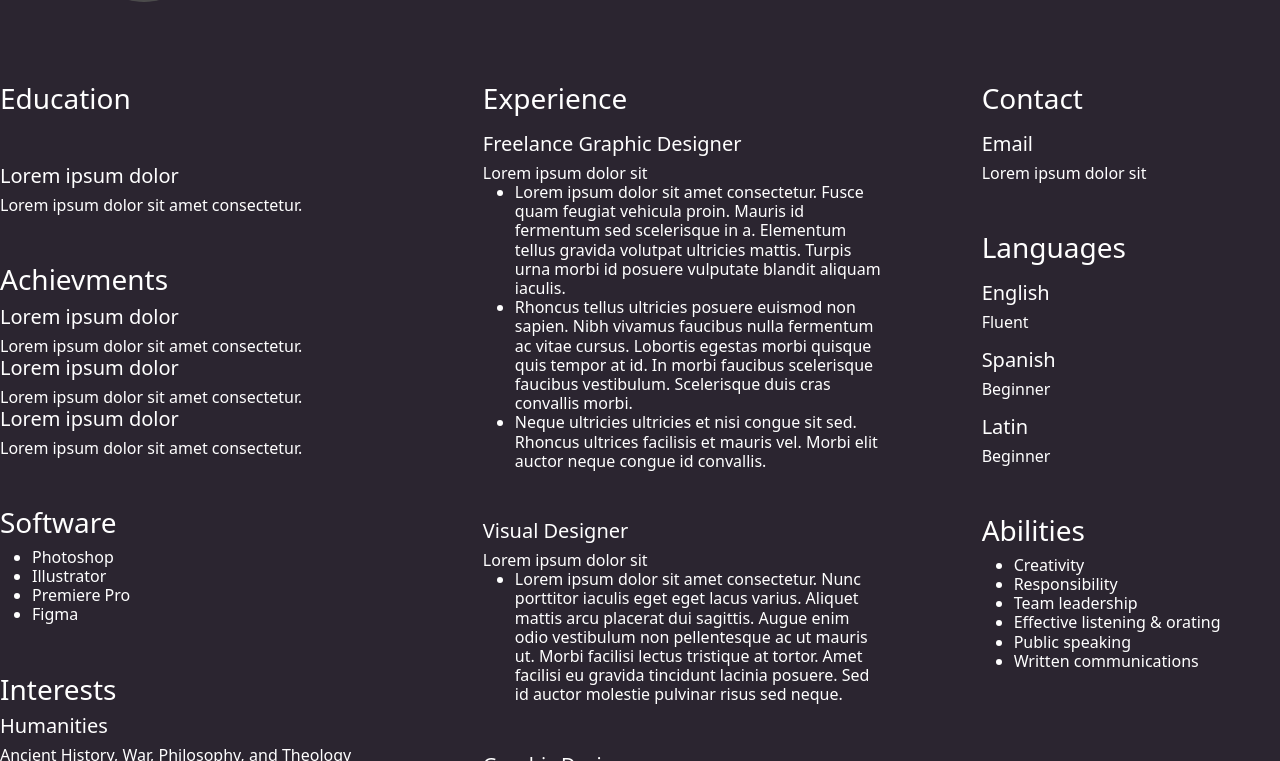
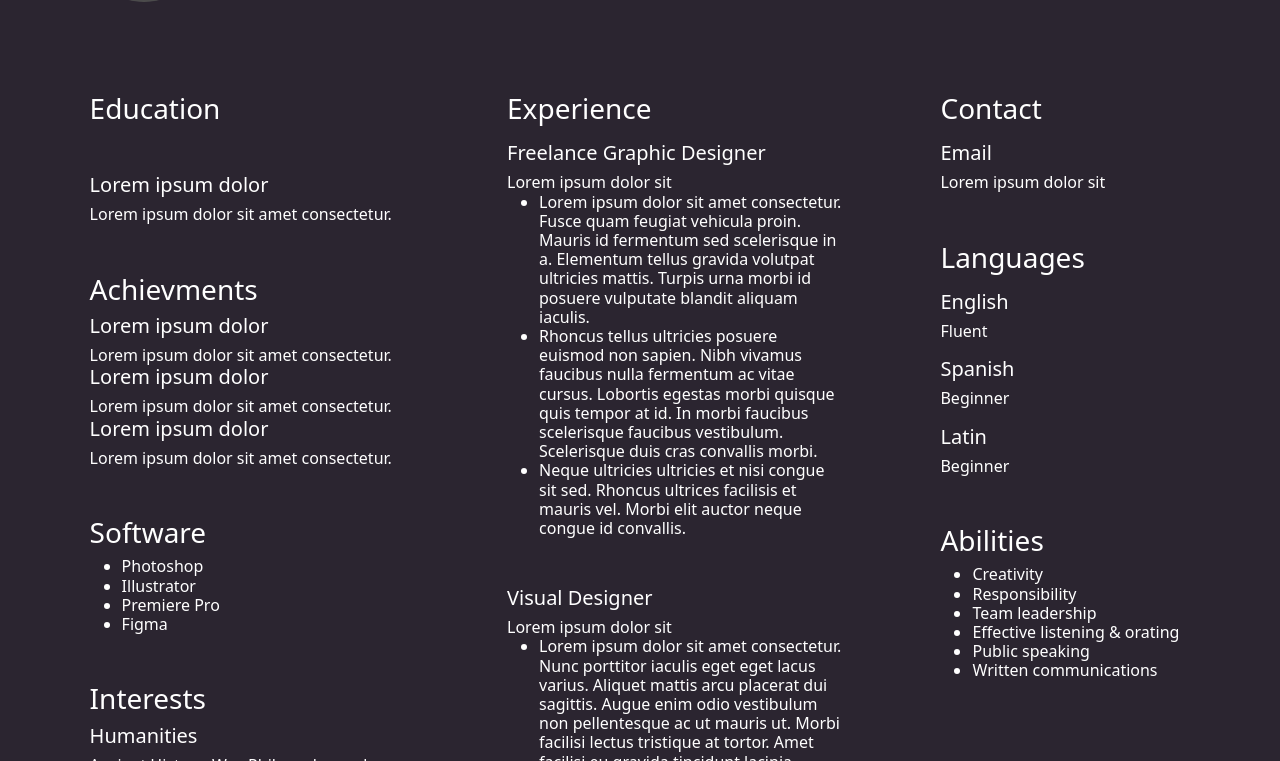
Before and after one commit to Zarfaa/Portfolio_Project, a React (Create React App) app: page / in a window 1280 px wide. Shown: the part 819-1580 px from the top of the page. Built offline with nearby package versions, Linux system fonts and the light colour scheme.

Commit message:
updated CV

```diff
--- a/src/Pages/CV/CV.css
+++ b/src/Pages/CV/CV.css
@@ -6,6 +6,7 @@
 .Flex{
     display: flex;
     justify-content: space-between;
+    margin: 7%;
     gap: 5em;
     flex-wrap: wrap;
     padding-bottom: 2rem;
```
